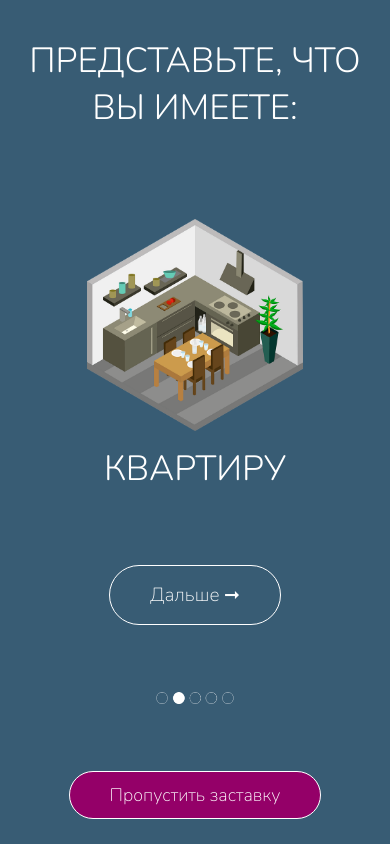
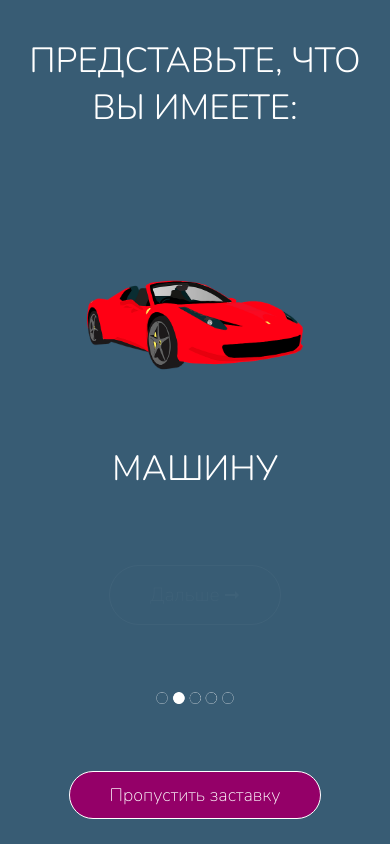
Before and after one commit to Anima-Sola/Careerist, a React Native app: screen /IntroPage2 in a window 390 px wide. Built offline with nearby package versions, Linux system fonts and the light colour scheme; what native-base would draw is missing.

Commit message:
Intro working

```diff
--- a/src/screens/Intro/IntroPage1.js
+++ b/src/screens/Intro/IntroPage1.js
@@ -4,13 +4,13 @@ import { Button } from 'react-native-elements';
 import { THEME } from '../../styles/theme';
 
 export const IntroPage1 = ({ navigation }) => {
-    const animSpring = useRef(new Animated.Value(5)).current;
-    const animOpacity = useRef(new Animated.Value(0)).current;
+    const animHeaderSpring = useRef(new Animated.Value(5)).current;
+    const animNextButtonOpacity = useRef(new Animated.Value(0)).current;
 
     useEffect(() => {
         Animated.sequence([
             Animated.spring(
-                animSpring,
+                animHeaderSpring,
                 {
                     toValue: 1,
                     tension: 2,
@@ -18,14 +18,14 @@ export const IntroPage1 = ({ navigation }) => {
                 }
             ),
             Animated.timing(
-                animOpacity,
+                animNextButtonOpacity,
                 {
                     toValue: 1,
                     delay: 1200,
                     useNativeDriver: true
                 }
             )]).start();
-    }, [animSpring, animOpacity]);
+    }, [animHeaderSpring, animNextButtonOpacity]);
 
     const moveToNextIntroPage = () => {
         navigation.navigate('IntroPage2');
@@ -33,24 +33,24 @@ export const IntroPage1 = ({ navigation }) => {
 
     return (
         <View style={ styles.container } >
-            <Animated.View style={{ opacity: animOpacity }}>
+            <View>
                 <Image resizeMode='center' style={ styles.image } source={ require('../../assets/images/jentleman.png') } />
-            </Animated.View>
+            </View>
             <View>
-                <Animated.View style={{ transform: [{ scale: animSpring }] }}>
+                <Animated.View style={{ transform: [{ scale: animHeaderSpring }] }}>
                     <Text style={ styles.header }>ДОБРО</Text>
                     <Text style={ styles.header }>ПОЖАЛОВАТЬ</Text>
                 </Animated.View>
-                <Animated.View style={{ transform: [{ scale: animSpring }] }}>
+                <Animated.View style={{ transform: [{ scale: animHeaderSpring }] }}>
                     <Text style={ styles.text }>в нашу страну, где каждый может стать президентом!!!</Text>
                 </Animated.View>
             </View>
-            <Animated.View style={{ opacity: animOpacity }}>
+            <Animated.View style={{ opacity: animNextButtonOpacity }}>
                 <Button buttonStyle={ styles.nextButton } titleStyle={ styles.nextButtonTitle } type="outline" title="Дальше ➞" onPress={ moveToNextIntroPage } />
             </Animated.View>
-            <Animated.View style={{ opacity: animOpacity }}>
+            <View>
                 <Image resizeMode='center' style={ styles.dots }  source={ require('../../assets/images/dotspage1.png') } />
-            </Animated.View>
+            </View>
             <Button buttonStyle={ styles.missButton } titleStyle={ styles.missButtonTitle } type="outline" title="Пропустить заставку" />
         </View>
     )
--- a/src/screens/Intro/IntroPage2.js
+++ b/src/screens/Intro/IntroPage2.js
@@ -1,36 +1,85 @@
-import React, { useRef, useEffect } from 'react';
+import React, { useState, useRef, useEffect } from 'react';
 import { StyleSheet, Text, View, Image, Animated } from 'react-native';
 import { Button } from 'react-native-elements';
 import { THEME } from '../../styles/theme';
 
 export const IntroPage2 = () => {
-    const animSpring = useRef(new Animated.Value(0)).current;
+    const currentPosessionListIndex = useRef(0);
+    const [index, setIndex] = useState(0);
+    const animHeader = useRef(new Animated.Value(0)).current;
+    const animPosessionList = useRef(new Animated.Value(0)).current;
+    const animNextButton = useRef(new Animated.Value(0)).current;
 
-    useEffect(() => {
+    const posessionList = ['КВАРТИРУ', 'МАШИНУ'];
+    const posessionListPictures = [
+        require('../../assets/images/flat.png'),
+        require('../../assets/images/car.png')
+    ];
+
+    const animateNextButton = () => {
+        Animated.timing(
+            animNextButton,
+            {
+                toValue: 1,
+                delay: 1200,
+                useNativeDriver: true
+            }
+        ).start();
+    }
+
+    const animatePosessionList = () => {
         Animated.sequence([
             Animated.spring(
-                animSpring,
+                animPosessionList,
                 {
                     toValue: 1,
                     tension: 2,
                     useNativeDriver: true
                 }
             ),
-            ]).start();
-    }, [animSpring]);
+            Animated.spring(
+                animPosessionList,
+                {
+                    toValue: 0,
+                    delay: 1200,
+                    tension: 2,
+                    useNativeDriver: true
+                }
+        )]).start((finish) => {
+            if(currentPosessionListIndex.current < posessionList.length - 1) {
+                currentPosessionListIndex.current++;
+                setIndex(index + 1);
+                animatePosessionList();
+            }
+            if(finish) animateNextButton();
+        });
+    }
+
+    useEffect(() => {
+        Animated.spring(
+            animHeader,
+            {
+                toValue: 1,
+                tension: 2,
+                useNativeDriver: true
+            }
+        ).start(() => {
+            animatePosessionList();
+        });
+    }, [animHeader]);
 
     return (
         <View style={ styles.container } >
-            <Animated.View style={{ transform: [{ scale: animSpring }] }}>
+            <Animated.View style={{ transform: [{ scale: animHeader }] }}>
                 <Text style={ styles.header }>ПРЕДСТАВЬТЕ, ЧТО ВЫ ИМЕЕТЕ:</Text>
             </Animated.View>
-            <View>
-                <Image resizeMode='contain' style={ styles.image }  source={ require('../../assets/images/flat.png') } />
-                <Text style={ styles.header }>КВАРТИРУ</Text>
-            </View>
-            <View>
+            <Animated.View style={{ transform: [{ scale: animPosessionList }] }}>
+                <Image resizeMode='contain' style={ styles.image }  source={ posessionListPictures[currentPosessionListIndex.current] } />
+                <Text style={ styles.header }>{ posessionList[currentPosessionListIndex.current] }</Text>
+            </Animated.View>
+            <Animated.View style={{ opacity: animNextButton }}>
                 <Button buttonStyle={ styles.nextButton } titleStyle={ styles.nextButtonTitle } type="outline" title="Дальше ➞" />
-            </View>
+            </Animated.View>
             <View>
                 <Image resizeMode='center' style={ styles.dots }  source={ require('../../assets/images/dotspage2.png') } />
             </View>
@@ -56,8 +105,8 @@ const styles = StyleSheet.create({
         marginTop: THEME.V_MARGIN10
     },
     image: {
-        width: THEME.SCREEN_WIDTH / 1.8,
-        height: THEME.SCREEN_HEIGHT / 1.8,
+        width: THEME.SCREEN_WIDTH / 1.8,  //1.8
+        height: THEME.SCREEN_HEIGHT / 1.8, // 1.8
         marginTop: - 8 * THEME.V_MARGIN10,
         marginBottom: - 11 * THEME.V_MARGIN10
     },
```
Also changed, not shown: src/assets/images/car.png (added).
